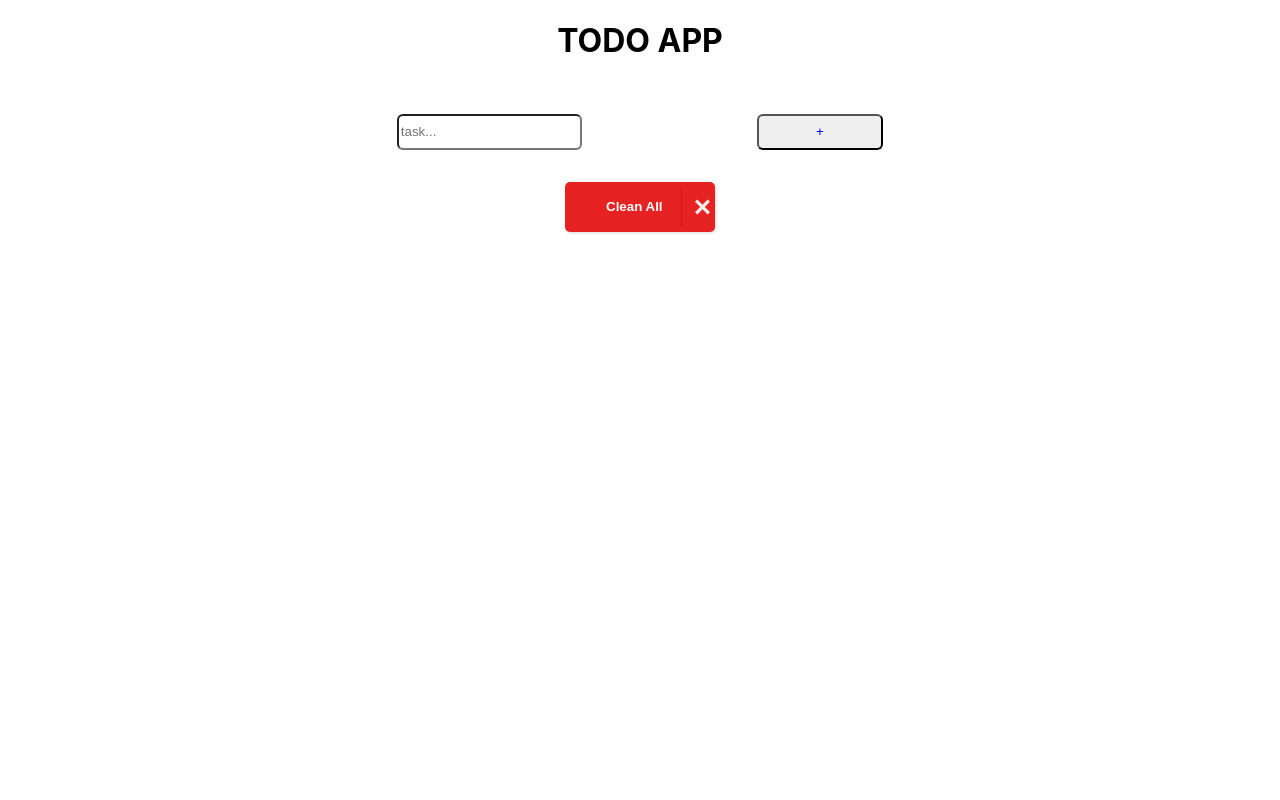
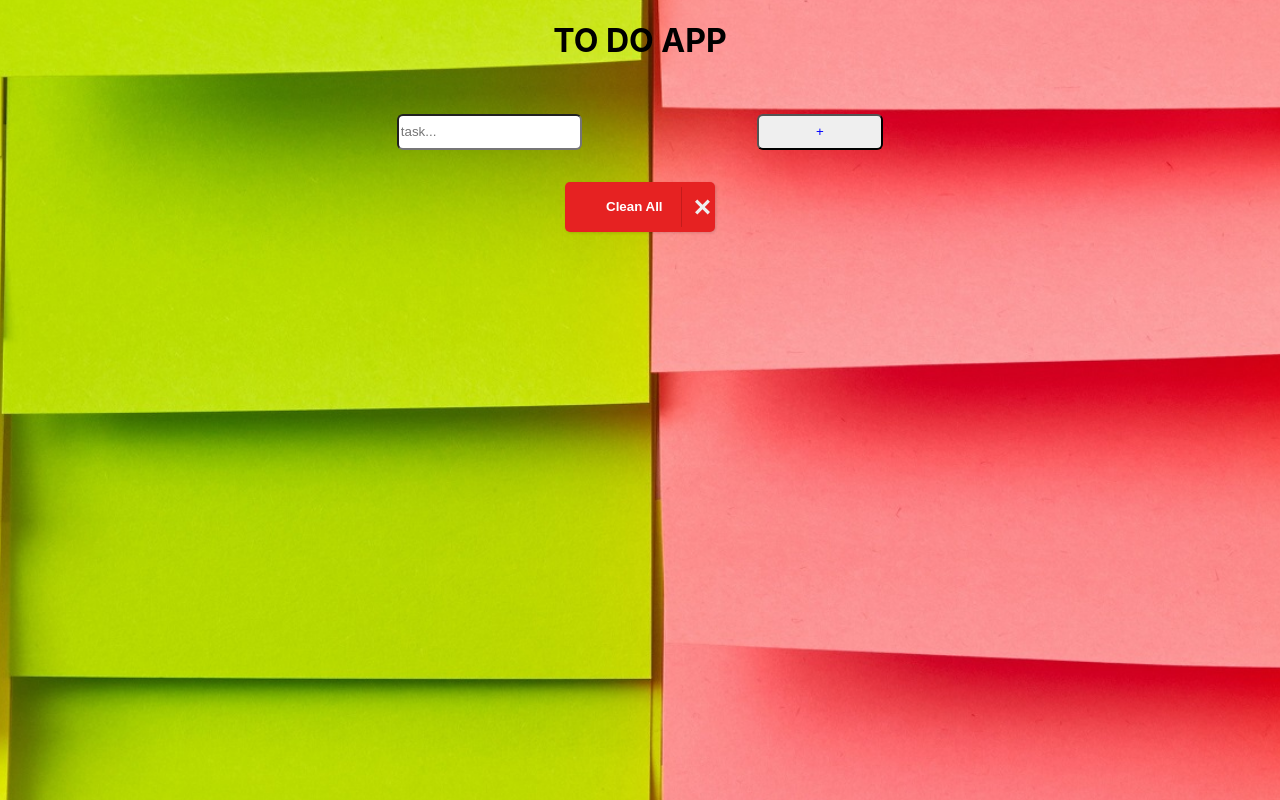
Before and after one commit to arielgomezmendez/to-do-app-react-1, a React (Create React App) app: page / in a window 1280 px wide. Shown: the top 800 px of the page. Built offline with nearby package versions, Linux system fonts and the light colour scheme.

Commit message:
Add image to the background of the app

```diff
--- a/src/App.css
+++ b/src/App.css
@@ -2,4 +2,9 @@
   display: flex;
   flex-direction: column;
   align-items: center;
+  background-image: url(./pexels-ds-stories-6991358\ -\ copia.jpg);
+  background-size:200%;
+  background-position: 50%;
+  width: 100%;
+  height: 140vh;
 }
--- a/src/App.js
+++ b/src/App.js
@@ -14,7 +14,7 @@ function App() {
 
   return (
     <div className="App">
-      <h1>TODO APP</h1>
+      <h1>TO DO APP</h1>
       <Form task={task} setTask={setTask} />
       <TaskLis task={task} setTask={setTask}/>
       {/*<Button  children="Clean all" type="button" onClick={cleanAll} buttontype="cleanAll"
```
Also changed, not shown: src/pexels-ds-stories-6991358 - copia.jpg (added).
